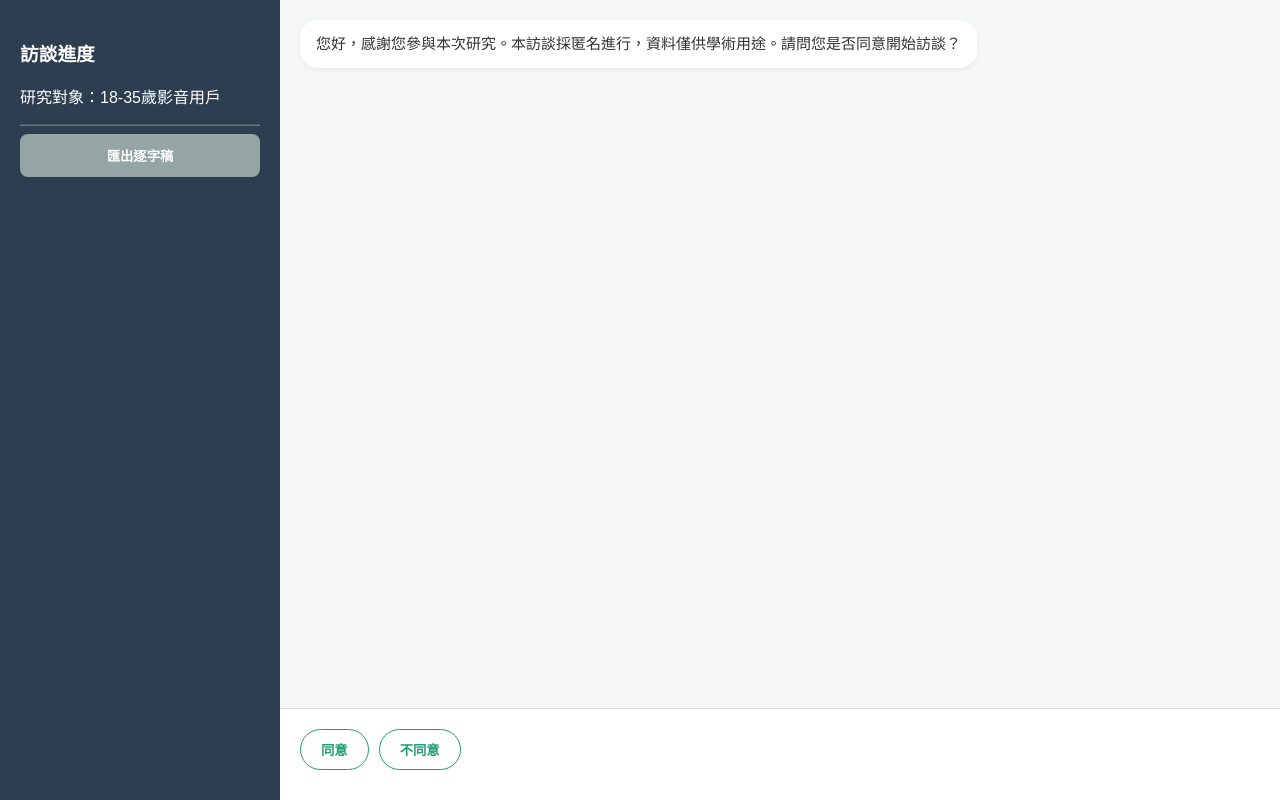
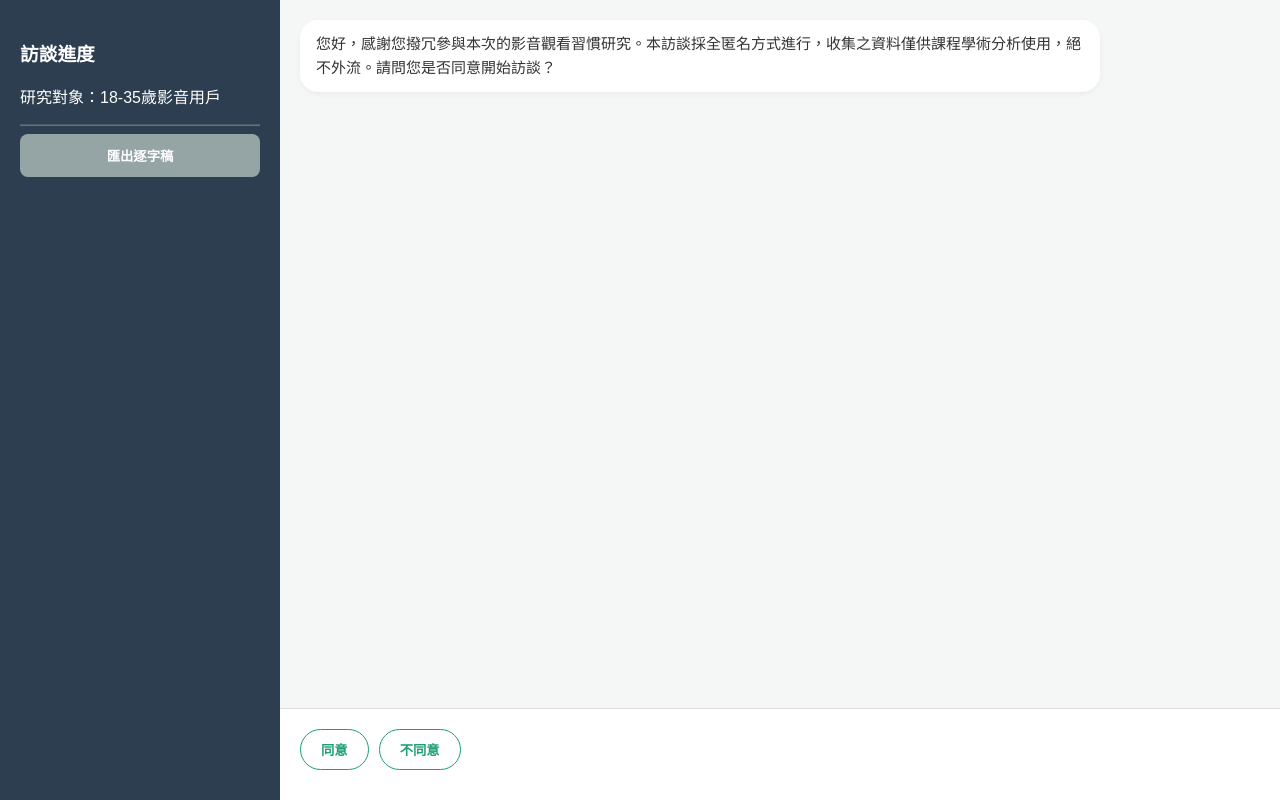
Before and after one commit to b12605037/-AIAGENT, a plain HTML site: page public/index.html in a window 1280 px wide. Drawn offline with Linux system fonts and the light colour scheme.

Commit message:
Update index.html

```diff
--- a/public/index.html
+++ b/public/index.html
@@ -137,7 +137,7 @@ function exportTranscript() {
 }
 
 // 初始化開場
-processAIResponse("您好，感謝您參與本次研究。本訪談採匿名進行，資料僅供學術用途。請問您是否同意開始訪談？ [SHOW_Q0]");
+processAIResponse("您好，感謝您撥冗參與本次的影音觀看習慣研究。本訪談採全匿名方式進行，收集之資料僅供課程學術分析使用，絕不外流。請問您是否同意開始訪談？ [SHOW_Q0]");
 </script>
 </body>
 </html>
```
